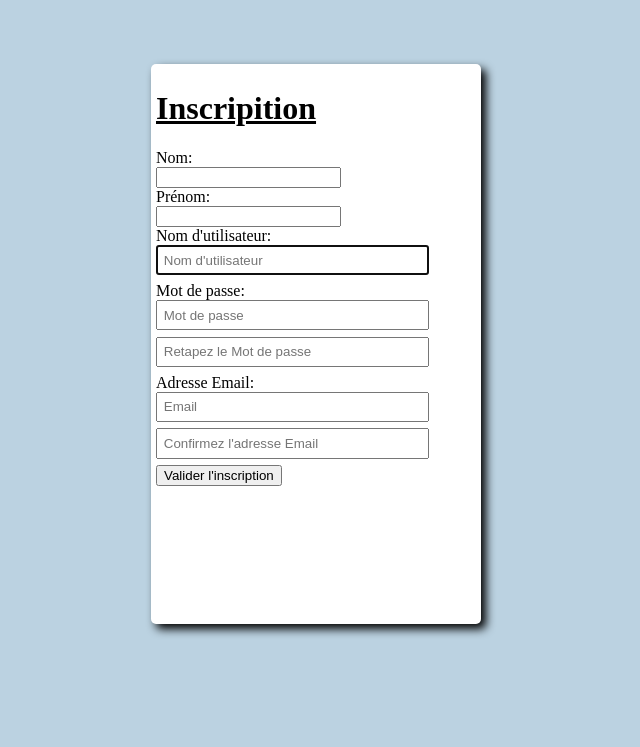
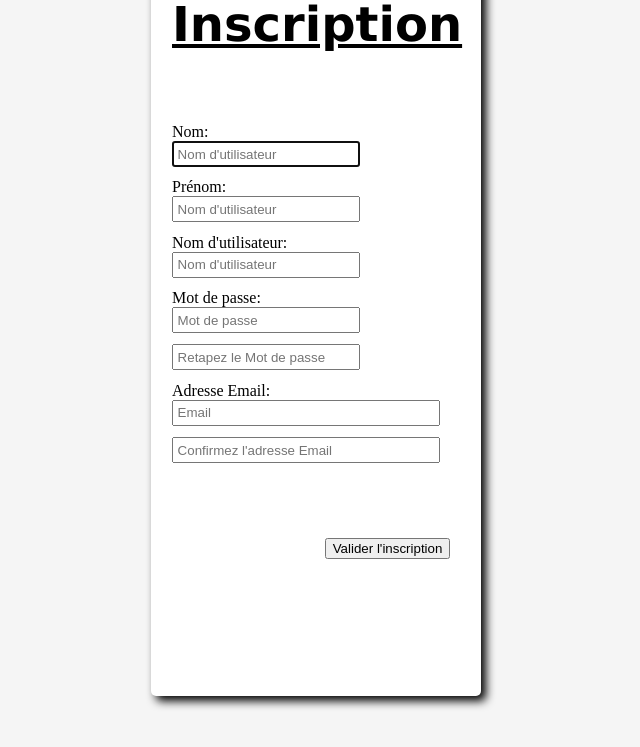
Before and after one commit to Wilply/IUT_2105, a PHP site: page /inscription.html in a window 1280 px wide. Shown: the top 747 px of the page, without its empty margins (324-964 px from the left). Run offline with PHP 8.4, Linux system fonts and the light colour scheme.

Commit message:
Fin de l'inscription

```diff
--- a/inscription.html
+++ b/inscription.html
@@ -6,27 +6,27 @@
       <title> Inscription </title>
       <link rel="stylesheet" type="text/css" href="stylesheet.css">
 	  </head>
-      <body style="background-color: #BBD2E1;">
+      <body class="backgroud">
         <div class="login_div">
-          <div class:"">
-            <u><h1>Inscripition</h1></u>
+          <div class="login_head">
+            <u><h1>Inscription</h1></u>
+          </div>
           <form>
-          </div>
-          <div class:"">
+              <div class="login_input">
                 Nom:<br>
-            <input type="text" name="nom"><br>
+                <input type="text" name="nom" class="login_input_field" placeholder="Nom d'utilisateur" autofocus required><br>
                 Prénom:<br>
-            <input type="text" name="prenom"><br>
+                <input type="text" name="prenom" class="login_input_field" placeholder="Nom d'utilisateur" autofocus required><br>
                 Nom d'utilisateur:<br>
-            <input type="text" name="input_login" class="login_input_field" size="30" placeholder="Nom d'utilisateur" autofocus required><br>
+                <input type="text" name="input_login" class="login_input_field" placeholder="Nom d'utilisateur" autofocus required><br>
                 Mot de passe:<br>
-            <input type="Password" name="input_password" class="login_input_field" size="30" placeholder="Mot de passe" required ><br>
-            <input type="Password" name="input_password" class="login_input_field" size="30" placeholder="Retapez le Mot de passe" required ><br>
+                <input type="Password" name="input_password" class="login_input_field" placeholder="Mot de passe" required ><br>
+                <input type="Password" name="input_password" class="login_input_field" placeholder="Retapez le Mot de passe" required ><br>
                 Adresse Email:<br>
                 <input type="text" name="input_email" class="login_input_field" size="30" placeholder="Email" required ><br>
                 <input type="text" name="input_confirmemail" class="login_input_field" size="30" placeholder="Confirmez l'adresse Email" required >
             </div>
-          <div class:"">
+          <div class="login_feet">
             <button type="button" onclick="alert('Votre inscription a bien été enregistrée !')">Valider l'inscription</button>
               </form>
           </div>
--- a/stylesheet.css
+++ b/stylesheet.css
@@ -5,10 +5,10 @@
 .login_div {
 	background-color: #FFFFFF;
 	position: absolute;
-	width: 35vh;
-	height: 30vh;
+	width: 40vh;
+	height: 75vh;
 	min-width: 40vh;
-	min-height: 550px;
+	min-height: 730px;
   top: 50%;
   left: 50%;
   transform: translate(-50%, -60%);
@@ -20,30 +20,30 @@
 
 .login_head {
 	text-align: left;
-	padding-left: 8%;
-	padding-top: 5%;
+	padding-left: 5%;
+	padding-top: 1%;
 	font-family: Verdana, Arial, sans-serif;
 	/*font-weight: bold;*/
 	font-size: 1.5em;
 }
 
 .login_input {
-	padding-left: 8%;
+	padding-left: 5%;
 	padding-top: 12%;
 	padding-bottom: 20%;
 	padding-right: 8%;
 }
 
 .login_input_field {
-	margin-bottom: 2%;
-	padding: 1.8%;
+	margin-bottom: 4%;
+	padding: 1.3%;
 }
 
 .login_feet {
-	padding-left: 8%;
+	padding-left: 5%;
 	flex-direction: row;
 	display: flex;
-	justify-content: space-between;
+	justify-content: flex-end;
 	padding-right: 8%;
 }
 
```
Lines whose indentation alone changed are shown as unchanged.
